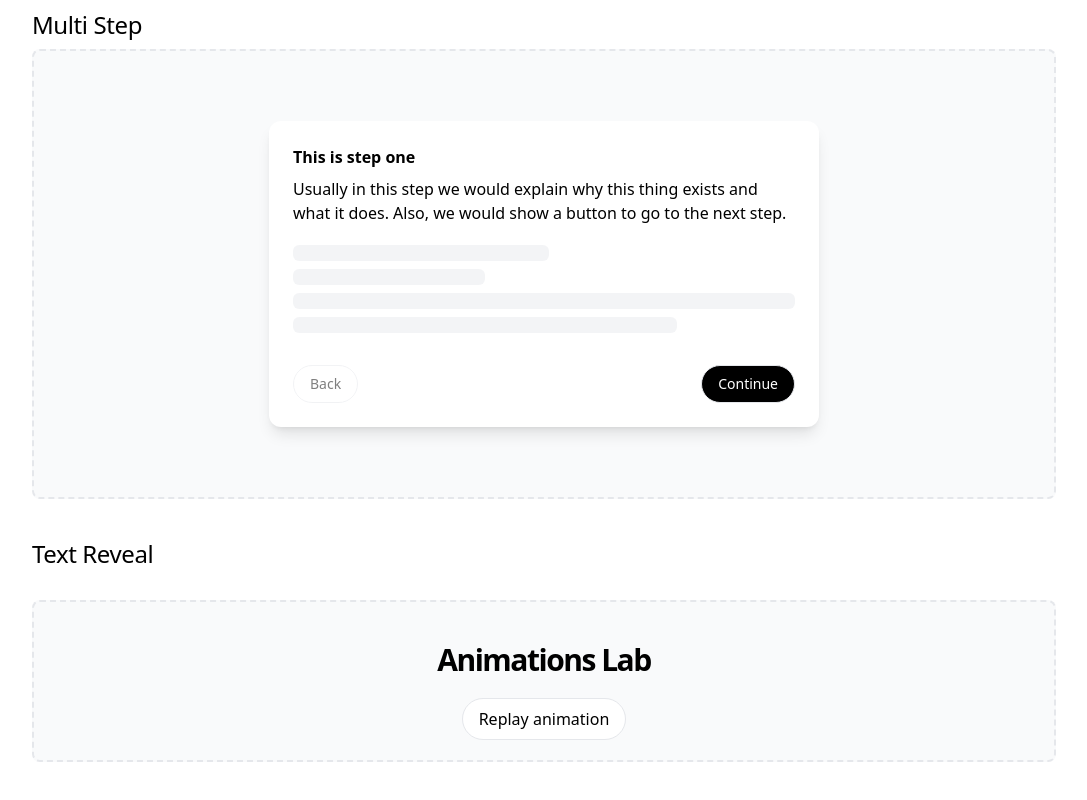
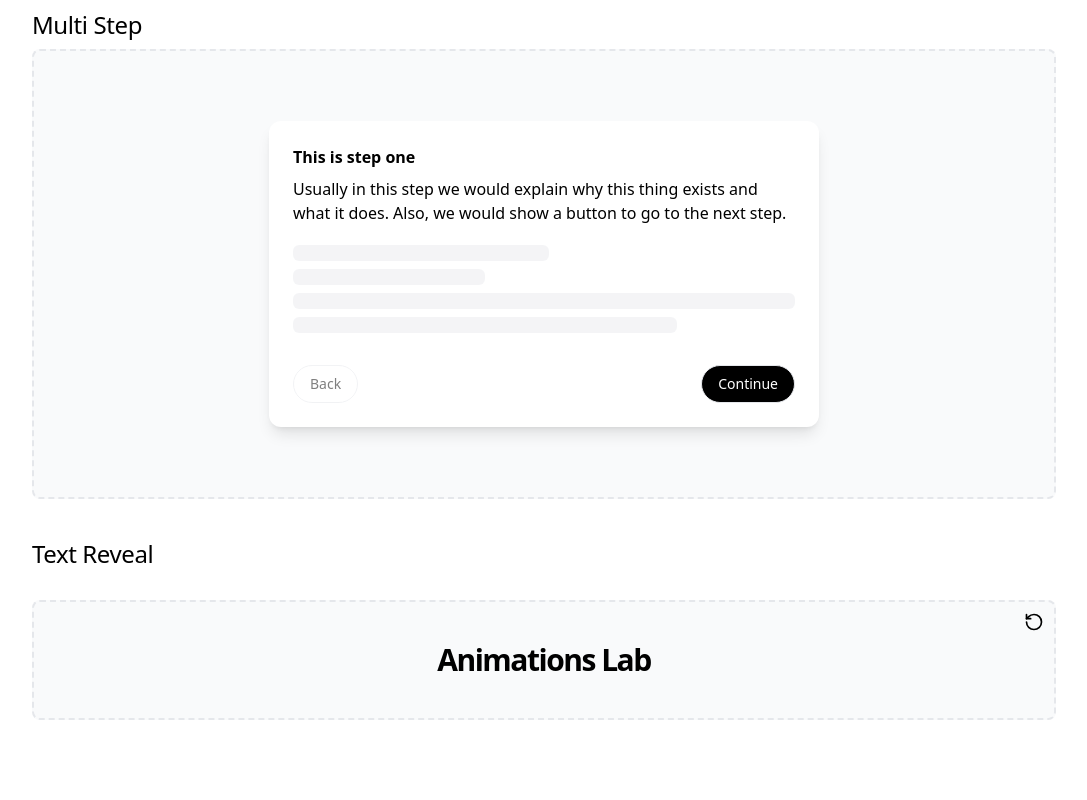
Before and after one commit to GreattitJY/animations-lab, a React (Vite) app: page / in a window 1280 px wide. Shown: the part 1138-1938 px from the top of the page, without its empty margins (96-1183 px from the left). After the commit the page ends 1898 px from the top, so only its background shows below. Built offline with nearby package versions, Linux system fonts and the light colour scheme.

Commit message:
add: reset button

```diff
--- a/src/components/_common/showcase.tsx
+++ b/src/components/_common/showcase.tsx
@@ -1,19 +1,32 @@
 import { cn } from "@/lib/utils";
-import { PropsWithChildren } from "react";
+import { RotateCcw } from "lucide-react";
+import { PropsWithChildren, useState } from "react";
 
 interface ShowcaseProps extends PropsWithChildren {
+  isReset?: boolean;
   className?: string;
 }
 
-export default function Showcase({ className, children }: ShowcaseProps) {
+export default function Showcase({ className, isReset = false, children }: ShowcaseProps) {
+  const [key, setKey] = useState(0);
+
   return (
     <div
       className={cn(
-        "border-2 rounded-lg border-dashed flex items-center justify-center py-10 bg-gray-50",
+        "relative border-2 rounded-lg border-dashed flex items-center justify-center py-10 bg-gray-50",
         className
       )}
     >
-      {children}
+      {isReset && (
+        <button
+          className="absolute top-2.5 right-2.5 hover:text-gray-600 active:-rotate-45 transition-all"
+          type="button"
+          onClick={() => setKey((prev) => prev + 1)}
+        >
+          <RotateCcw className="size-5" />
+        </button>
+      )}
+      <div key={key}>{children}</div>
     </div>
   );
 }
--- a/src/components/text-reveal/example.tsx
+++ b/src/components/text-reveal/example.tsx
@@ -1,4 +1,4 @@
-import React, { useState } from "react";
+import React from "react";
 import styles from "./example.module.css";
 
 const WORD = "Animations Lab" as const;
@@ -6,32 +6,15 @@ const WORD = "Animations Lab" as const;
 interface ExampleProps {}
 
 export default function Example({}: ExampleProps) {
-  const [reset, setReset] = useState(0);
-
   return (
-    <div className="flex flex-col items-center">
-      <div key={reset}>
     <p
       className={`text-3xl font-semibold overflow-hidden tracking-tighter whitespace-pre ${styles.mask_image}`}
     >
       {WORD.split("").map((char, idx) => (
-            <span
-              key={idx}
-              style={{ "--index": idx } as React.CSSProperties}
-              className={styles.reveal}
-            >
+        <span key={idx} style={{ "--index": idx } as React.CSSProperties} className={styles.reveal}>
           {char}
         </span>
       ))}
     </p>
-      </div>
-      <button
-        type="button"
-        onClick={() => setReset(reset + 1)}
-        className="rounded-full border bg-white px-4 py-2 translate-y-5"
-      >
-        Replay animation
-      </button>
-    </div>
   );
 }
--- a/src/components/text-reveal/index.tsx
+++ b/src/components/text-reveal/index.tsx
@@ -7,7 +7,7 @@ export default function TextReveal({}: TextRevealProps) {
   return (
     <section className="flex flex-col gap-8">
       <h2 className="text-title">Text Reveal</h2>
-      <Showcase>
+      <Showcase isReset>
         <Example />
       </Showcase>
     </section>
```
Lines whose indentation alone changed are shown as unchanged.
